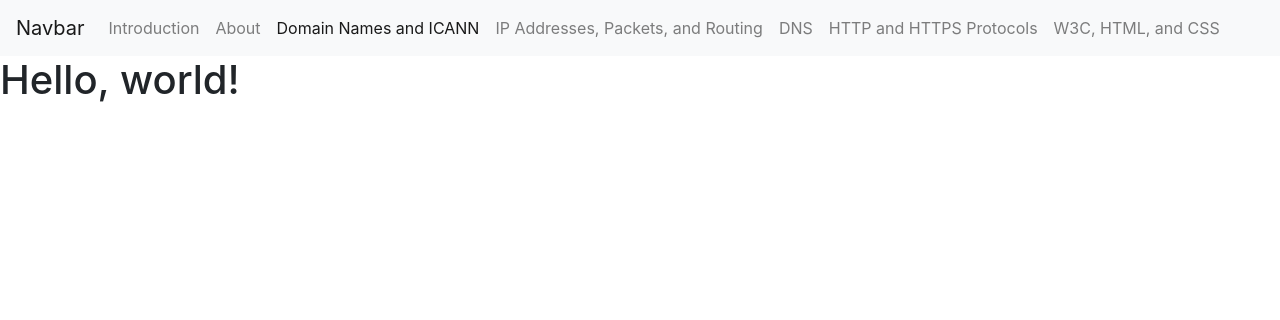
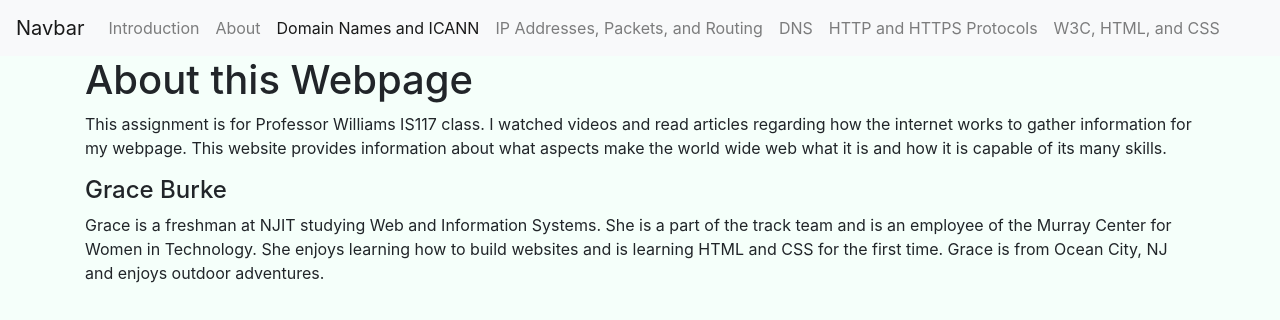
Before and after one commit to GraceBurke-88/GraceBurke-88.github.io, a plain HTML site: page about.html in a window 1280 px wide. Drawn offline with nearby package versions, Linux system fonts and the light colour scheme.

Commit message:
Feature: Added text to about page, fixed formatting

```diff
--- a/about.html
+++ b/about.html
@@ -10,6 +10,7 @@
 
     <title>Hello, world!</title>
 </head>
+<body style="background-color: mintcream ">
 <nav class="navbar navbar-expand-lg navbar-light bg-light">
     <a class="navbar-brand" href="#">Navbar</a>
     <button class="navbar-toggler" type="button" data-toggle="collapse" data-target="#navbarNav" aria-controls="navbarNav" aria-expanded="false" aria-label="Toggle navigation">
@@ -42,12 +43,23 @@
     </div>
 </nav>
 <body>
-<h1>Hello, world!</h1>
+<div class="container">
+<h1>About this Webpage</h1>
 
-<!-- Optional JavaScript -->
+<p>
+This assignment is for Professor Williams IS117 class. I watched videos and read articles regarding how the internet works to gather information for my webpage. This website provides information about what aspects make the world wide web what it is and how it is capable of its many skills.
+</p>
+
+<p>
+    <h4>Grace Burke</h4>
+    Grace is a freshman at NJIT studying Web and Information Systems. She is a part of the track team and is an employee of the Murray Center for Women in Technology. She enjoys learning how to build websites and is learning HTML and CSS for the first time. Grace is from Ocean City, NJ and enjoys outdoor adventures.
+</p>
+
+    <!-- Optional JavaScript -->
 <!-- jQuery first, then Popper.js, then Bootstrap JS -->
 <script src="https://code.jquery.com/jquery-3.5.1.slim.min.js" integrity="sha384-DfXdz2htPH0lsSSs5nCTpuj/zy4C+OGpamoFVy38MVBnE+IbbVYUew+OrCXaRkfj" crossorigin="anonymous"></script>
 <script src="https://cdn.jsdelivr.net/npm/popper.js@1.16.1/dist/umd/popper.min.js" integrity="sha384-9/reFTGAW83EW2RDu2S0VKaIzap3H66lZH81PoYlFhbGU+6BZp6G7niu735Sk7lN" crossorigin="anonymous"></script>
 <script src="https://stackpath.bootstrapcdn.com/bootstrap/4.5.2/js/bootstrap.min.js" integrity="sha384-B4gt1jrGC7Jh4AgTPSdUtOBvfO8shuf57BaghqFfPlYxofvL8/KUEfYiJOMMV+rV" crossorigin="anonymous"></script>
 </body>
+</div>
 </html>
```
